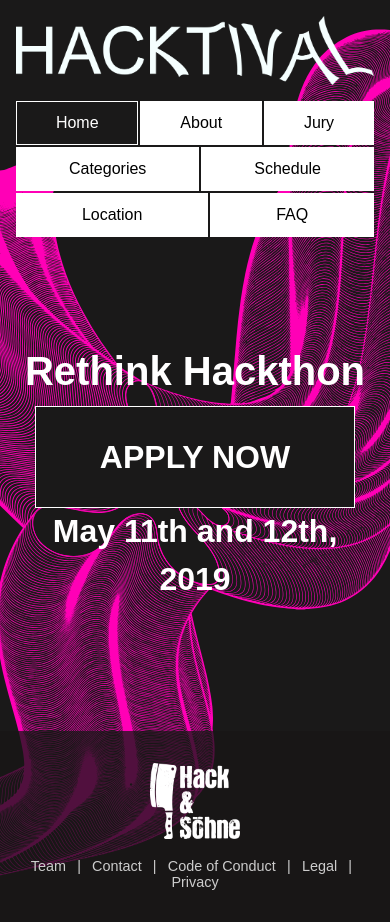
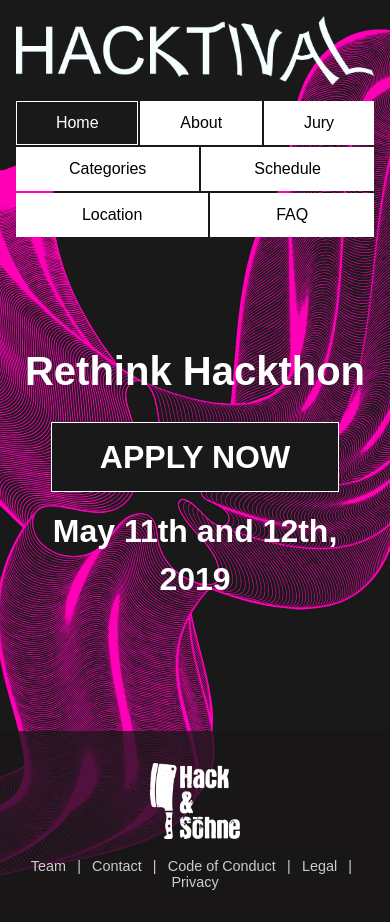
Before and after one commit to hackundsoehne/htv-jekyll, a Jekyll site: the page built from index.html, in a window 390 px wide. Built offline with Jekyll 4.4.1, drawn with Linux system fonts in a browser that asks for light colours.

Commit message:
Tweak mobile apply now btn size

```diff
--- a/_sass/main.scss
+++ b/_sass/main.scss
@@ -143,7 +143,7 @@ h6 { font-size: 1rem; }
 
 @media (max-width: 768px) {
 	.btn {
-		padding: 1em 2em;
+		padding: .5em 1.5em;
 	}
 }
 
```
